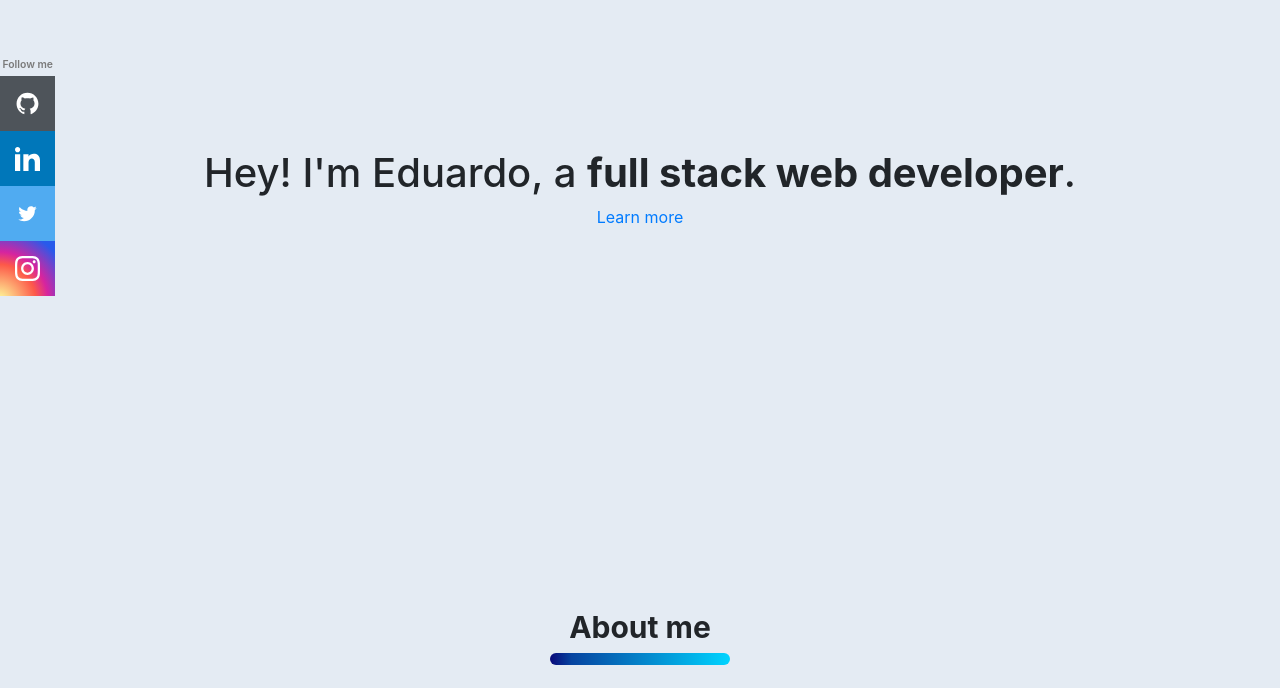
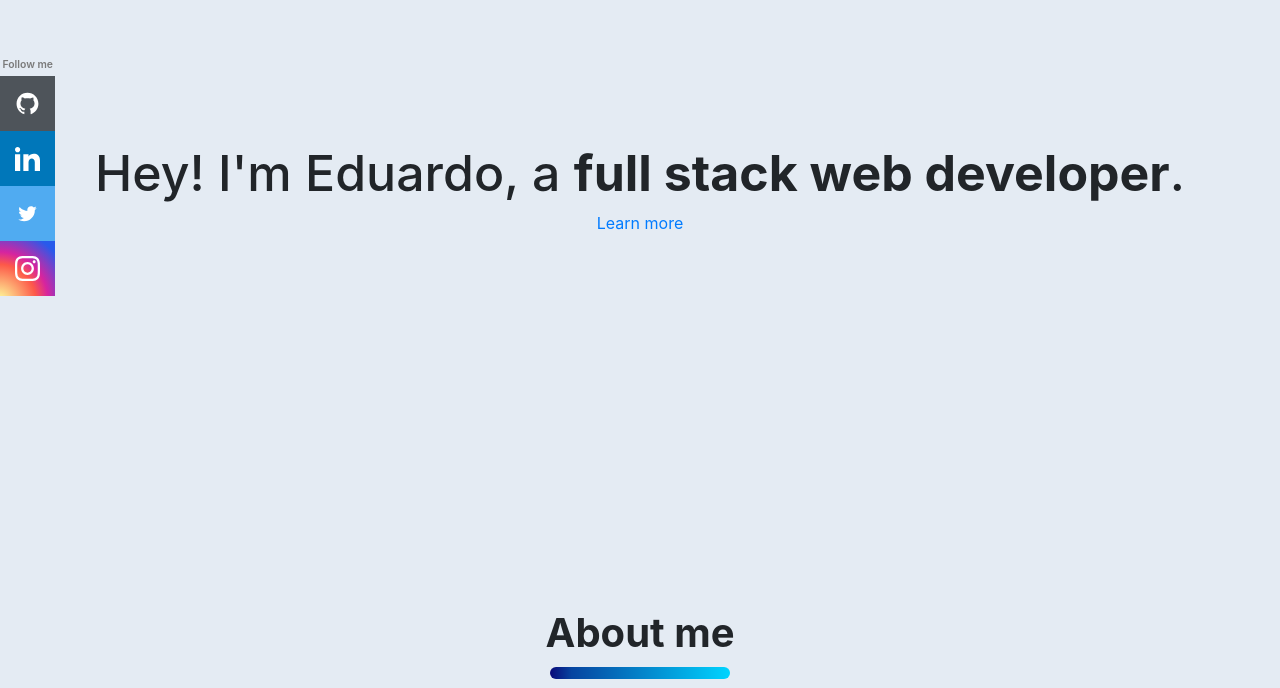
Before and after one commit to eduardomecchia/nuxt-portfolio, a Nuxt app: page / in a window 1280 px wide. Shown: the part 211-899 px from the top of the page. Built offline with nearby package versions, Linux system fonts and the light colour scheme.

Commit message:
Tweak font sizes of headings and add margin-top to divider elements

```diff
--- a/assets/css/main.scss
+++ b/assets/css/main.scss
@@ -35,7 +35,7 @@ body {
         align-items: center;
 
         &__heading {
-            font-size: 40px;
+            font-size: 50px;
             text-align: center;
         }
     }
@@ -46,7 +46,7 @@ body {
         &__heading {
             text-align: center;
             font-weight: bold;
-            font-size: 30px;
+            font-size: 40px;
         }
 
         &__content {
@@ -106,6 +106,7 @@ body {
     background: linear-gradient(90deg, rgba(2,0,36,1) 0%, rgba(9,9,121,1) 0%, rgba(6,68,160,1) 12%, rgba(0,212,255,1) 100%);
     border-radius: 10px;
     margin: 0 auto;
+    margin-top: 10px;
 }
 
 #website-navbar {
```
